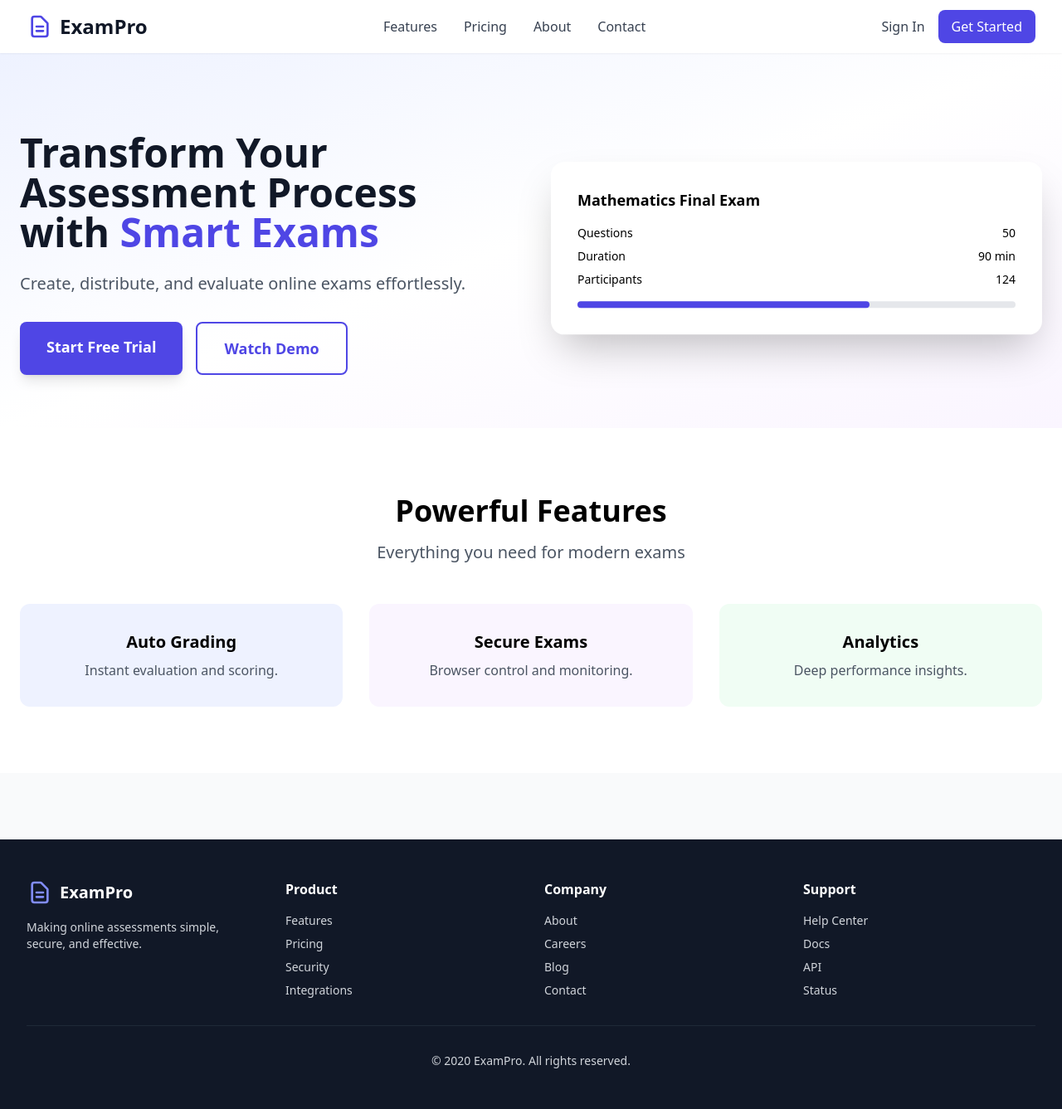
After one commit to yannaing-ip/exam-system, a Django app: template templates/core/landing.html in a window 1280 px wide. The commit adds this page. Shown: the whole page at 83% size. Run offline with Django 5.2, Linux system fonts and the light colour scheme; the template is opened without the code that fills it: most values are stand-ins (such as "Sample title", 1, 10 or a date in 2020); some libraries are stand-ins or nearby versions.

Commit message:
Landing Page Work

```diff
--- a/core/urls.py
+++ b/core/urls.py
@@ -2,7 +2,8 @@ from django.urls import path
 from . import views
 
 urlpatterns = [
-	path("", views.home, name="home"),
+	path("", views.landing, name="landing"),
+	path("home", views.home, name="home"),
 	path("exam/<int:exam_id>/start/", views.start_exam, name="start_exam"),
 	path("exam/<int:exam_id>/take/", views.take_exam, name="take_exam"),
 	path("exam/<int:exam_id>/submit/", views.submit_exam, name="submit_exam"),
--- /dev/null
+++ b/templates/base.html
@@ -0,0 +1,91 @@
+{% load static %}
+
+<!DOCTYPE html><html lang="en">
+<head>
+    <meta charset="UTF-8">
+    <meta name="viewport" content="width=device-width, initial-scale=1.0">
+    <title>{% block title %}ExamPro{% endblock %}</title><!-- Tailwind -->
+<script src="https://cdn.tailwindcss.com"></script>
+
+{% block extra_css %}{% endblock %}
+
+</head><body class="bg-gray-50"><!-- Navigation --><nav class="bg-white shadow-sm fixed w-full top-0 z-50">
+    <div class="max-w-7xl mx-auto px-4 sm:px-6 lg:px-8">
+        <div class="flex justify-between items-center h-16">
+            <div class="flex items-center">
+                <svg class="h-8 w-8 text-indigo-600" fill="none" viewBox="0 0 24 24" stroke="currentColor">
+                    <path stroke-linecap="round" stroke-linejoin="round" stroke-width="2"
+                          d="M9 12h6m-6 4h6m2 5H7a2 2 0 01-2-2V5a2 2 0 012-2h5.586a1 1 0 01.707.293l5.414 5.414a1 1 0 01.293.707V19a2 2 0 01-2 2z"/>
+                </svg>
+                <span class="ml-2 text-2xl font-bold text-gray-900">ExamPro</span>
+            </div>        <div class="hidden md:flex space-x-8">
+            <a href="#features" class="text-gray-700 hover:text-indigo-600 transition">Features</a>
+            <a href="#pricing" class="text-gray-700 hover:text-indigo-600 transition">Pricing</a>
+            <a href="#about" class="text-gray-700 hover:text-indigo-600 transition">About</a>
+            <a href="#contact" class="text-gray-700 hover:text-indigo-600 transition">Contact</a>
+        </div>
+
+        <div class="flex items-center space-x-4">
+            <a href="#" class="text-gray-700 hover:text-indigo-600 transition">Sign In</a>
+            <a href="#"
+               class="bg-indigo-600 text-white px-4 py-2 rounded-lg hover:bg-indigo-700 transition">
+                Get Started
+            </a>
+        </div>
+    </div>
+</div>
+
+</nav><!-- Page Content --><main class="pt-16">
+    {% block content %}{% endblock %}
+</main><!-- Footer --><footer class="bg-gray-900 text-gray-300 py-12 mt-20">
+    <div class="max-w-7xl mx-auto px-4 sm:px-6 lg:px-8">
+        <div class="grid md:grid-cols-4 gap-8">
+            <div>
+                <div class="flex items-center mb-4">
+                    <svg class="h-8 w-8 text-indigo-400" fill="none" viewBox="0 0 24 24" stroke="currentColor">
+                        <path stroke-linecap="round" stroke-linejoin="round" stroke-width="2"
+                              d="M9 12h6m-6 4h6m2 5H7a2 2 0 01-2-2V5a2 2 0 012-2h5.586a1 1 0 01.707.293l5.414 5.414a1 1 0 01.293.707V19a2 2 0 01-2 2z"/>
+                    </svg>
+                    <span class="ml-2 text-xl font-bold text-white">ExamPro</span>
+                </div>
+                <p class="text-sm">Making online assessments simple, secure, and effective.</p>
+            </div>        <div>
+            <h4 class="font-semibold text-white mb-4">Product</h4>
+            <ul class="space-y-2 text-sm">
+                <li>Features</li>
+                <li>Pricing</li>
+                <li>Security</li>
+                <li>Integrations</li>
+            </ul>
+        </div>
+
+        <div>
+            <h4 class="font-semibold text-white mb-4">Company</h4>
+            <ul class="space-y-2 text-sm">
+                <li>About</li>
+                <li>Careers</li>
+                <li>Blog</li>
+                <li>Contact</li>
+            </ul>
+        </div>
+
+        <div>
+            <h4 class="font-semibold text-white mb-4">Support</h4>
+            <ul class="space-y-2 text-sm">
+                <li>Help Center</li>
+                <li>Docs</li>
+                <li>API</li>
+                <li>Status</li>
+            </ul>
+        </div>
+    </div>
+
+    <div class="border-t border-gray-800 mt-8 pt-8 text-sm text-center">
+        © {{ now|date:"Y" }} ExamPro. All rights reserved.
+    </div>
+</div>
+
+</footer>{% block extra_js %}{% endblock %}
+
+</body>
+</html>
--- /dev/null
+++ b/templates/core/landing.html
@@ -0,0 +1,73 @@
+{% extends "base.html" %}
+{% block title %}ExamPro – Modern Online Examination Platform{% endblock %}
+
+{% block extra_css %}
+
+<style>
+@keyframes float {
+    0%, 100% { transform: translateY(0); }
+    50% { transform: translateY(-20px); }
+}
+.float-animation {
+    animation: float 3s ease-in-out infinite;
+}
+</style>{% endblock %}
+
+{% block content %}
+
+<!-- Hero --><section class="pt-24 pb-16 bg-gradient-to-br from-indigo-50 via-white to-purple-50">
+    <div class="max-w-7xl mx-auto px-6 grid md:grid-cols-2 gap-12 items-center">
+        <div>
+            <h1 class="text-5xl font-bold text-gray-900 mb-6">
+                Transform Your Assessment Process with
+                <span class="text-indigo-600">Smart Exams</span>
+            </h1>
+            <p class="text-xl text-gray-600 mb-8">
+                Create, distribute, and evaluate online exams effortlessly.
+            </p>        <div class="flex gap-4 flex-wrap">
+            <a href="#"
+               class="bg-indigo-600 text-white px-8 py-4 rounded-lg text-lg font-semibold hover:bg-indigo-700 transition shadow-lg">
+                Start Free Trial
+            </a>
+            <button
+               class="border-2 border-indigo-600 text-indigo-600 px-8 py-4 rounded-lg text-lg font-semibold hover:bg-indigo-50 transition">
+                Watch Demo
+            </button>
+        </div>
+    </div>
+
+    <div class="float-animation">
+        <div class="bg-white rounded-2xl shadow-2xl p-8">
+            <h3 class="text-lg font-semibold mb-4">Mathematics Final Exam</h3>
+            <div class="space-y-2 text-sm">
+                <div class="flex justify-between"><span>Questions</span><span>50</span></div>
+                <div class="flex justify-between"><span>Duration</span><span>90 min</span></div>
+                <div class="flex justify-between"><span>Participants</span><span>124</span></div>
+            </div>
+            <div class="w-full bg-gray-200 rounded-full h-2 mt-4">
+                <div class="bg-indigo-600 h-2 rounded-full w-2/3"></div>
+            </div>
+        </div>
+    </div>
+</div>
+
+</section><!-- Features --><section id="features" class="py-20 bg-white">
+    <div class="max-w-7xl mx-auto px-6 text-center">
+        <h2 class="text-4xl font-bold mb-4">Powerful Features</h2>
+        <p class="text-xl text-gray-600 mb-12">Everything you need for modern exams</p>    <div class="grid md:grid-cols-3 gap-8">
+        <div class="p-8 rounded-xl bg-indigo-50 hover:shadow-xl transition">
+            <h3 class="text-xl font-semibold mb-2">Auto Grading</h3>
+            <p class="text-gray-600">Instant evaluation and scoring.</p>
+        </div>
+        <div class="p-8 rounded-xl bg-purple-50 hover:shadow-xl transition">
+            <h3 class="text-xl font-semibold mb-2">Secure Exams</h3>
+            <p class="text-gray-600">Browser control and monitoring.</p>
+        </div>
+        <div class="p-8 rounded-xl bg-green-50 hover:shadow-xl transition">
+            <h3 class="text-xl font-semibold mb-2">Analytics</h3>
+            <p class="text-gray-600">Deep performance insights.</p>
+        </div>
+    </div>
+</div>
+
+</section>{% endblock %}
```
Also changed, not shown: core/views.py (+37 -18 lines), exam_system/settings.py (+61 -58 lines), templates/core/home.html (+86 -28 lines), templates/core/take_exam.html (+58 -81 lines), theme/static/css/dist/styles.css, 1 other file.
